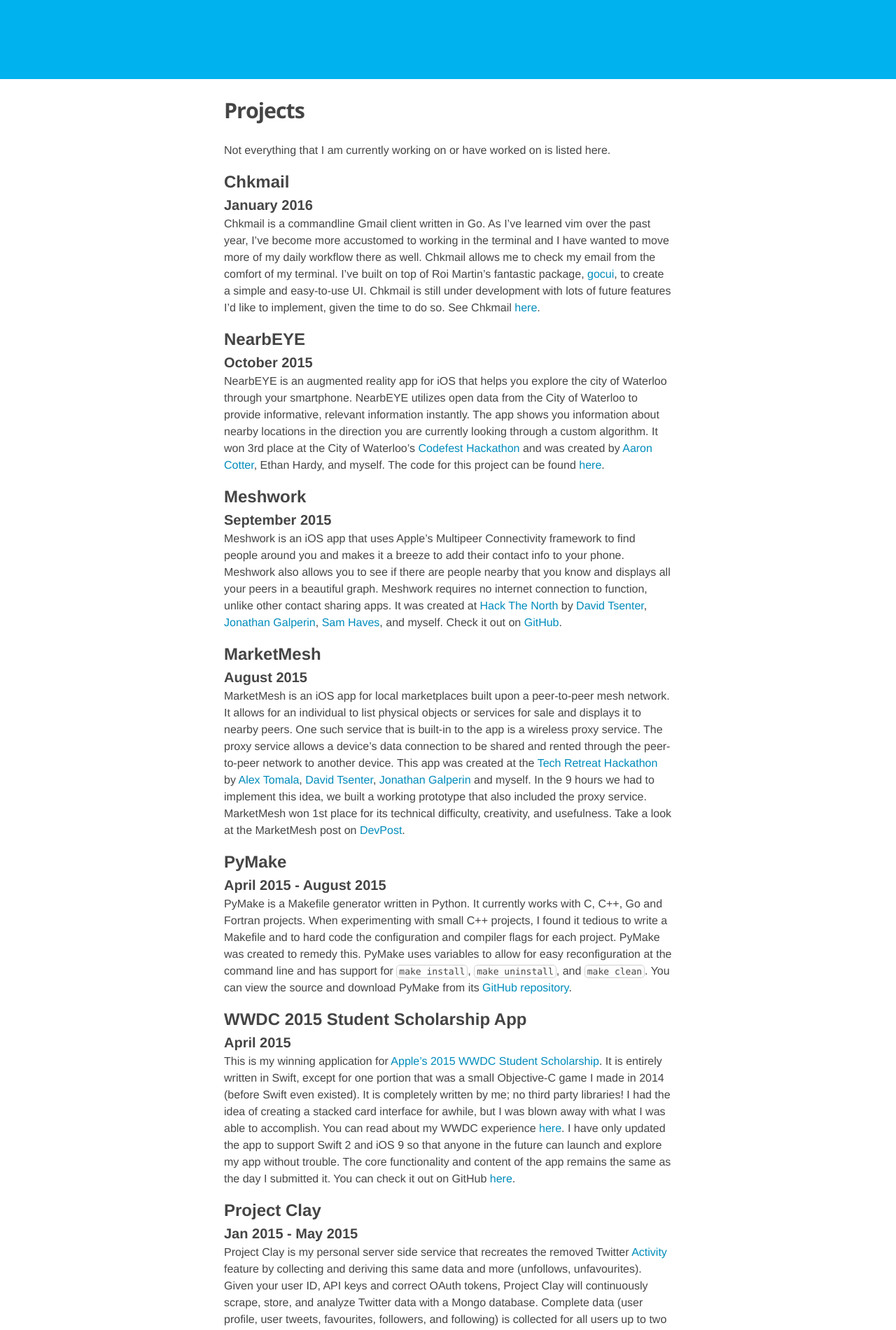
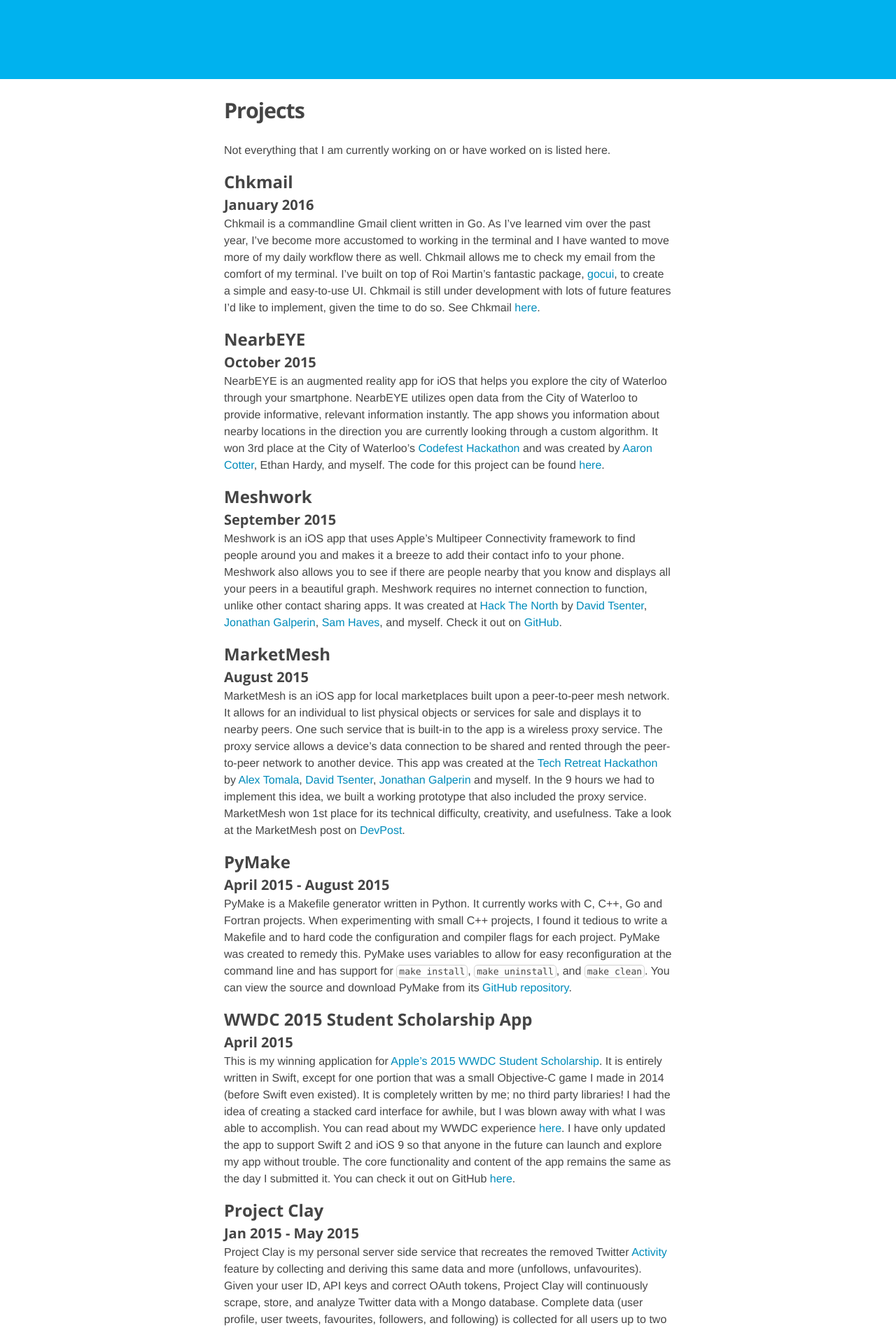
Before and after one commit to Melinysh/melinysh.github.io, a Jekyll site: the page built from projects.md, in a window 1280 px wide. Shown: the part 337-2238 px from the top of the page at 70% size. Built offline with Jekyll 4.4.1, drawn with Linux system fonts in a browser that asks for light colours; nearby versions of some CDN libraries; Markdown is read by kramdown in place of the engine named in the settings.

Commit message:
Different font for h2-4 headings

```diff
--- a/_sass/_layout.scss
+++ b/_sass/_layout.scss
@@ -153,7 +153,7 @@
 
         h2 {
             font-size: 32px;
-		//	font-family: 'Open Sans';
+			font-family: 'Open Sans';
 
             @include media-query($on-laptop) {
                 font-size: 28px;
@@ -162,7 +162,7 @@
 
         h3 {
             font-size: 26px;
-		//	font-family: 'Open Sans';
+			font-family: 'Open Sans';
 
             @include media-query($on-laptop) {
                 font-size: 22px;
@@ -171,7 +171,7 @@
 
         h4 {
             font-size: 20px;
-	//		font-family: 'Open Sans';
+			font-family: 'Open Sans';
 
             @include media-query($on-laptop) {
                 font-size: 18px;
```
